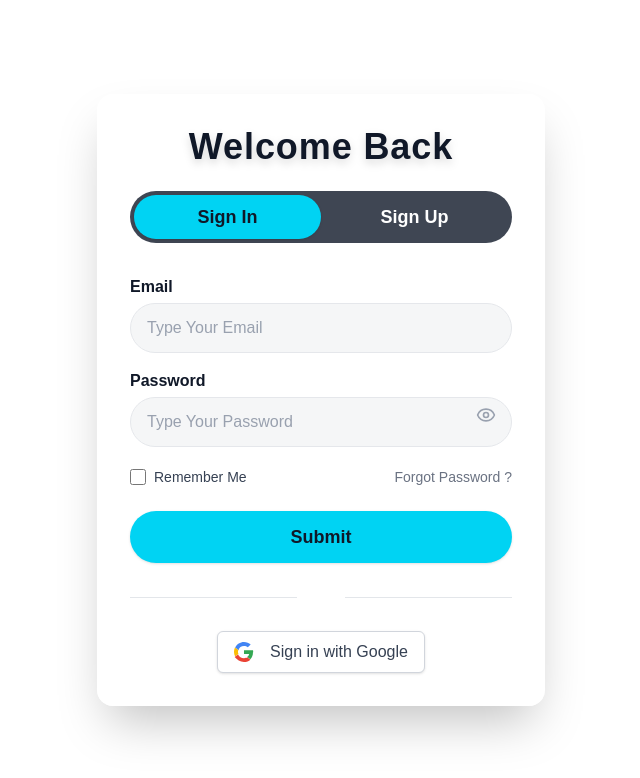
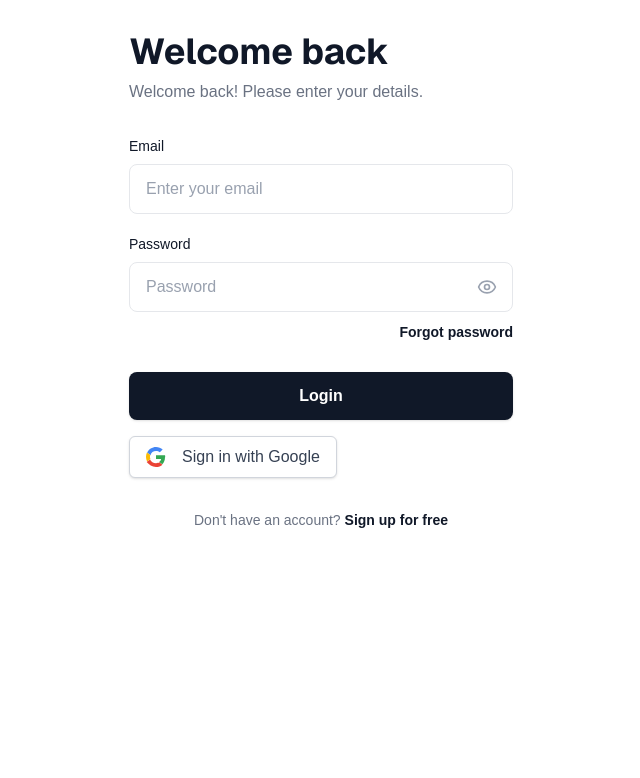
Before and after one commit to Tobikun11-Arch/Trader-system, a Next.js app in the folder frontend/: page /register in a window 1280 px wide. Shown: the top 778 px of the page, without its empty margins (319-959 px from the left). Built offline with nearby package versions, Linux system fonts and the light colour scheme.

Commit message:
added modern auth form

```diff
--- a/frontend/src/components/features/auth/AuthForm.tsx
+++ b/frontend/src/components/features/auth/AuthForm.tsx
@@ -6,81 +6,54 @@ import {Eye, EyeOff} from 'lucide-react';
 
 export const AuthForm: React.FC = () => {
   const {login, register, loginWithGoogle, isLoading, error} = useAuth();
-  const [mode, setMode] = useState<'login' | 'register'>('login');
   const [email, setEmail] = useState('');
   const [password, setPassword] = useState('');
   const [showPassword, setShowPassword] = useState(false);
-  const [rememberMe, setRememberMe] = useState(false);
 
   const handleSubmit = async (e: React.FormEvent) => {
     e.preventDefault();
-    if (mode === 'login') {
     await login({email, password});
-    } else {
-      await register({email, password});
-    }
   };
 
   return (
-    <div className="w-full min-h-screen flex items-center justify-center  via-cyan-900 to-gray-900">
-      <div className="relative w-full max-w-md p-8 rounded-2xl bg-white/70 backdrop-blur-lg border border-white/30 shadow-2xl flex flex-col items-center">
-        <h2 className="text-4xl font-bold text-gray-900 mb-6 tracking-wide text-center drop-shadow-lg">
-          Welcome Back
+    <div className="w-full min-h-full flex items-center justify-center bg-white rounded-xl">
+      <div className="w-full max-w-md p-8 flex flex-col items-center">
+        <h2 className="text-3xl md:text-4xl font-bold text-gray-900 mb-2 font-sans text-left w-full">
+          Welcome back
         </h2>
-        {/* Tab Switcher */}
-        <div className="flex w-full mb-8 rounded-full bg-gray-900/80 p-1">
-          <button
-            className={`flex-1 py-2 rounded-full text-lg font-semibold transition-all ${
-              mode === 'login'
-                ? 'bg-cyan-400 text-gray-900 shadow'
-                : 'text-white'
-            }`}
-            onClick={() => setMode('login')}
-            type="button"
-          >
-            Sign In
-          </button>
-          <button
-            className={`flex-1 py-2 rounded-full text-lg font-semibold transition-all ${
-              mode === 'register'
-                ? 'bg-cyan-400 text-gray-900 shadow'
-                : 'text-white'
-            }`}
-            onClick={() => setMode('register')}
-            type="button"
-          >
-            Sign Up
-          </button>
-        </div>
-        <form onSubmit={handleSubmit} className="w-full flex flex-col gap-4">
+        <p className="text-gray-500 text-base mb-8 w-full text-left">
+          Welcome back! Please enter your details.
+        </p>
+        <form onSubmit={handleSubmit} className="w-full flex flex-col gap-5">
           <div>
-            <label className="block text-gray-900 font-semibold mb-1">
+            <label className="block text-gray-900 font-medium mb-2 text-sm">
               Email
             </label>
             <input
               type="email"
-              placeholder="Type Your Email"
+              placeholder="Enter your email"
               value={email}
               onChange={e => setEmail(e.target.value)}
-              className="w-full px-4 py-3 rounded-full bg-gray-100/80 text-gray-900 placeholder-gray-400 focus:outline-none focus:ring-2 focus:ring-cyan-400 border border-gray-200"
+              className="w-full px-4 py-3 border border-gray-200 rounded-lg bg-white text-gray-900 placeholder-gray-400 text-base focus:outline-none focus:ring-2 focus:ring-gray-900/10 transition-all duration-200"
               required
             />
           </div>
-          <div className="relative">
-            <label className="block text-gray-900 font-semibold mb-1">
+          <div>
+            <label className="block text-gray-900 font-medium mb-2 text-sm">
               Password
             </label>
+            <div className="relative">
               <input
                 type={showPassword ? 'text' : 'password'}
-              placeholder="Type Your Password"
+                placeholder="Password"
                 value={password}
                 onChange={e => setPassword(e.target.value)}
-              className="w-full px-4 py-3 rounded-full bg-gray-100/80 text-gray-900 placeholder-gray-400 focus:outline-none focus:ring-2 focus:ring-cyan-400 border border-gray-200 pr-12"
+                className="w-full px-4 py-3 border border-gray-200 rounded-lg bg-white text-gray-900 placeholder-gray-400 text-base focus:outline-none focus:ring-2 focus:ring-gray-900/10 transition-all duration-200 pr-12"
                 required
               />
               <button
                 type="button"
-              className="absolute right-4 top-9 text-gray-400 hover:text-cyan-500 focus:outline-none"
+                className="absolute right-4 top-1/2 -translate-y-1/2 text-gray-400 hover:text-gray-700 focus:outline-none"
                 tabIndex={-1}
                 onClick={() => setShowPassword(v => !v)}
                 aria-label={showPassword ? 'Hide password' : 'Show password'}
@@ -88,41 +61,40 @@ export const AuthForm: React.FC = () => {
                 {showPassword ? <EyeOff size={20} /> : <Eye size={20} />}
               </button>
             </div>
-          <div className="flex items-center justify-between text-gray-700 text-sm mt-1">
-            <label className="flex items-center gap-2 cursor-pointer">
-              <input
-                type="checkbox"
-                checked={rememberMe}
-                onChange={e => setRememberMe(e.target.checked)}
-                className="accent-cyan-400 w-4 h-4 rounded"
-              />
-              Remember Me
-            </label>
-            <button type="button" className="hover:underline text-gray-500">
-              Forgot Password ?
+            <div className="mt-2 text-right">
+              <button
+                type="button"
+                className="text-sm font-semibold text-gray-900 hover:underline"
+              >
+                Forgot password
               </button>
             </div>
+          </div>
           {error && (
-            <div className="text-red-500 text-sm text-center">{error}</div>
+            <div className="text-red-500 text-sm text-center font-medium">
+              {error}
+            </div>
           )}
           <button
             type="submit"
-            className="w-full py-3 rounded-full bg-cyan-400 text-gray-900 font-semibold text-lg shadow hover:bg-cyan-300 transition disabled:opacity-60 mt-2"
+            className="w-full py-3 rounded-lg bg-gray-900 text-white font-semibold text-base shadow-sm hover:bg-gray-800 transition-all duration-200 disabled:opacity-60 mt-2"
             disabled={isLoading}
           >
-            {isLoading
-              ? 'Loading...'
-              : mode === 'login'
-              ? 'Submit'
-              : 'Register'}
+            {isLoading ? 'Loading...' : 'Login'}
           </button>
         </form>
-        <div className="flex items-center w-full my-6">
-          <div className="flex-1 h-px bg-gray-300/60" />
-          <span className="mx-4 text-white text-sm">Or</span>
-          <div className="flex-1 h-px bg-gray-300/60" />
+        <div className="w-full my-4">
+          <GoogleButton onClick={loginWithGoogle} isLoading={isLoading} />
         </div>
-        <GoogleButton onClick={loginWithGoogle} isLoading={isLoading} />
+        <div className="w-full text-center mt-4 text-gray-500 text-sm">
+          Don&apos;t have an account?{' '}
+          <button
+            type="button"
+            className="font-semibold text-gray-900 hover:underline"
+          >
+            Sign up for free
+          </button>
+        </div>
       </div>
     </div>
   );
```
Lines whose indentation alone changed are shown as unchanged.
